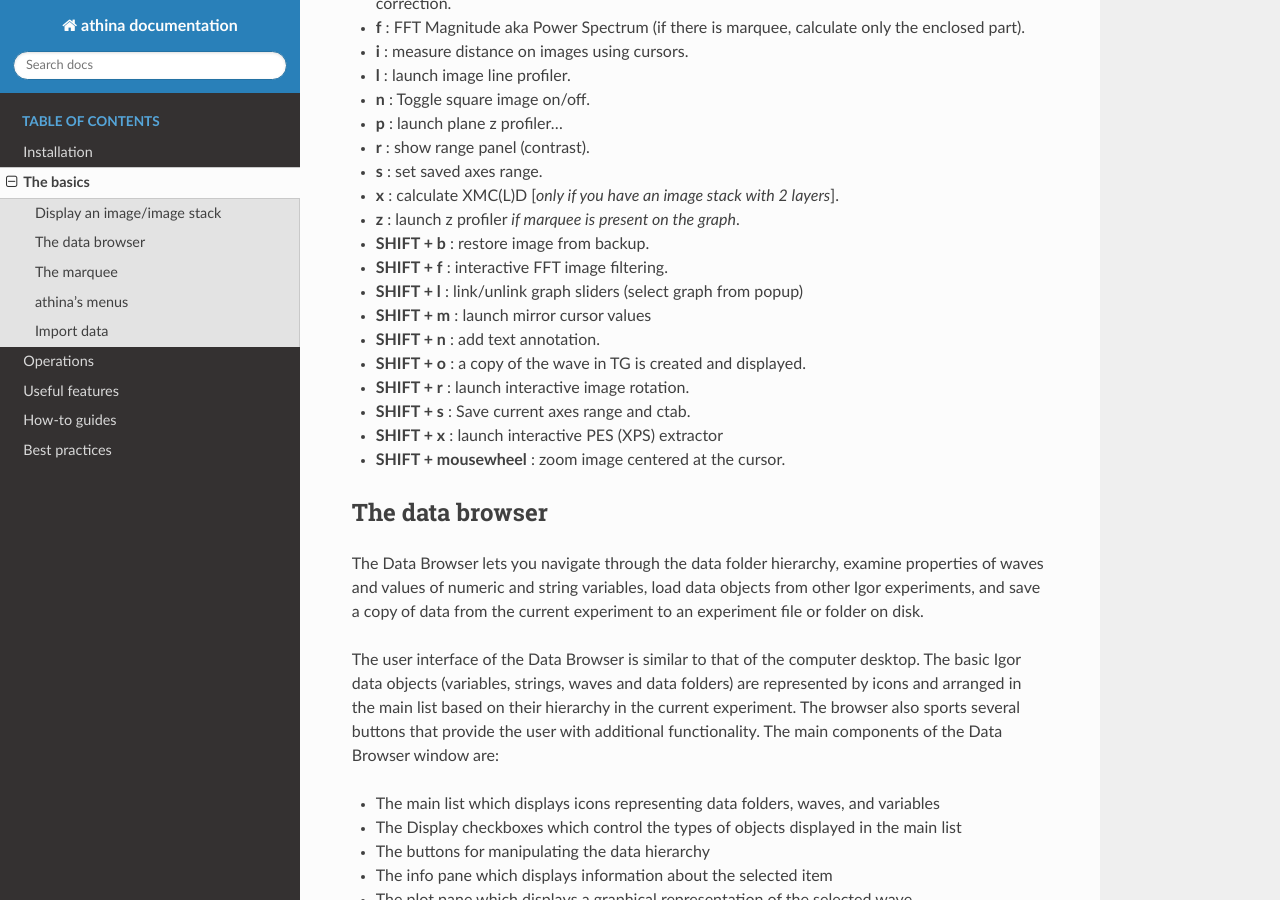
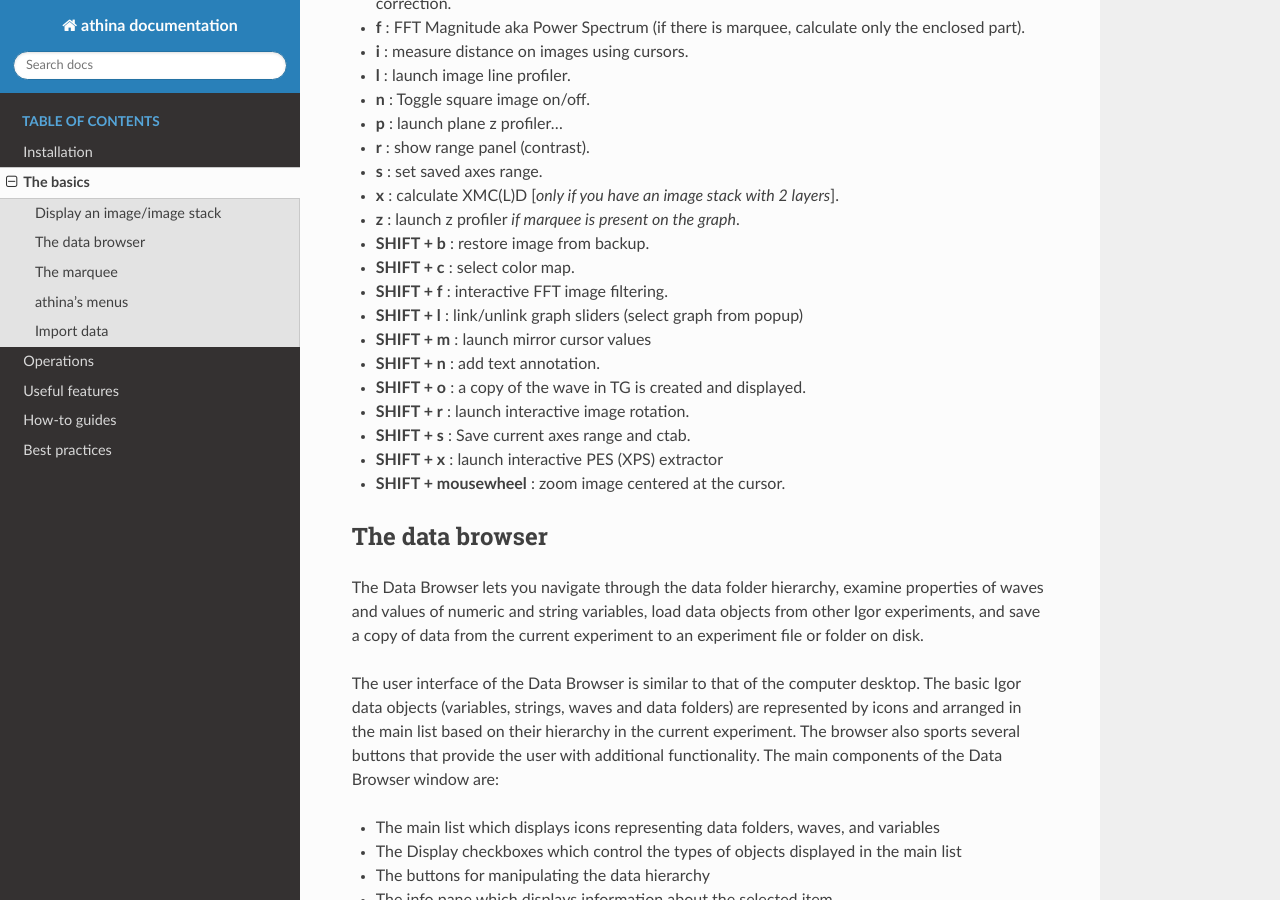
Before and after one commit to evangelosgolias/athina, a Sphinx documentation site: the page built from doc/source/files/thebasics.md, in a window 1280 px wide and 900 px high, scrolled down 841 px. Built offline with Sphinx 7.4.7 and the Read the Docs theme 3.1.0, drawn with Linux system fonts in a browser that asks for light colours.

```diff
--- a/doc/source/files/thebasics.md
+++ b/doc/source/files/thebasics.md
@@ -32,6 +32,7 @@
 - **x** : calculate XMC(L)D [*only if you have an image stack with 2 layers*].
 - **z** : launch z profiler *if marquee is present on the graph*.
 - **SHIFT + b** : restore image from backup.
+- **SHIFT + c** : select color map.
 - **SHIFT + f** : interactive FFT image filtering.
 - **SHIFT + l** : link/unlink graph sliders (select graph from popup)
 - **SHIFT + m** : launch mirror cursor values
```
Also changed, not shown: 1 other file.
